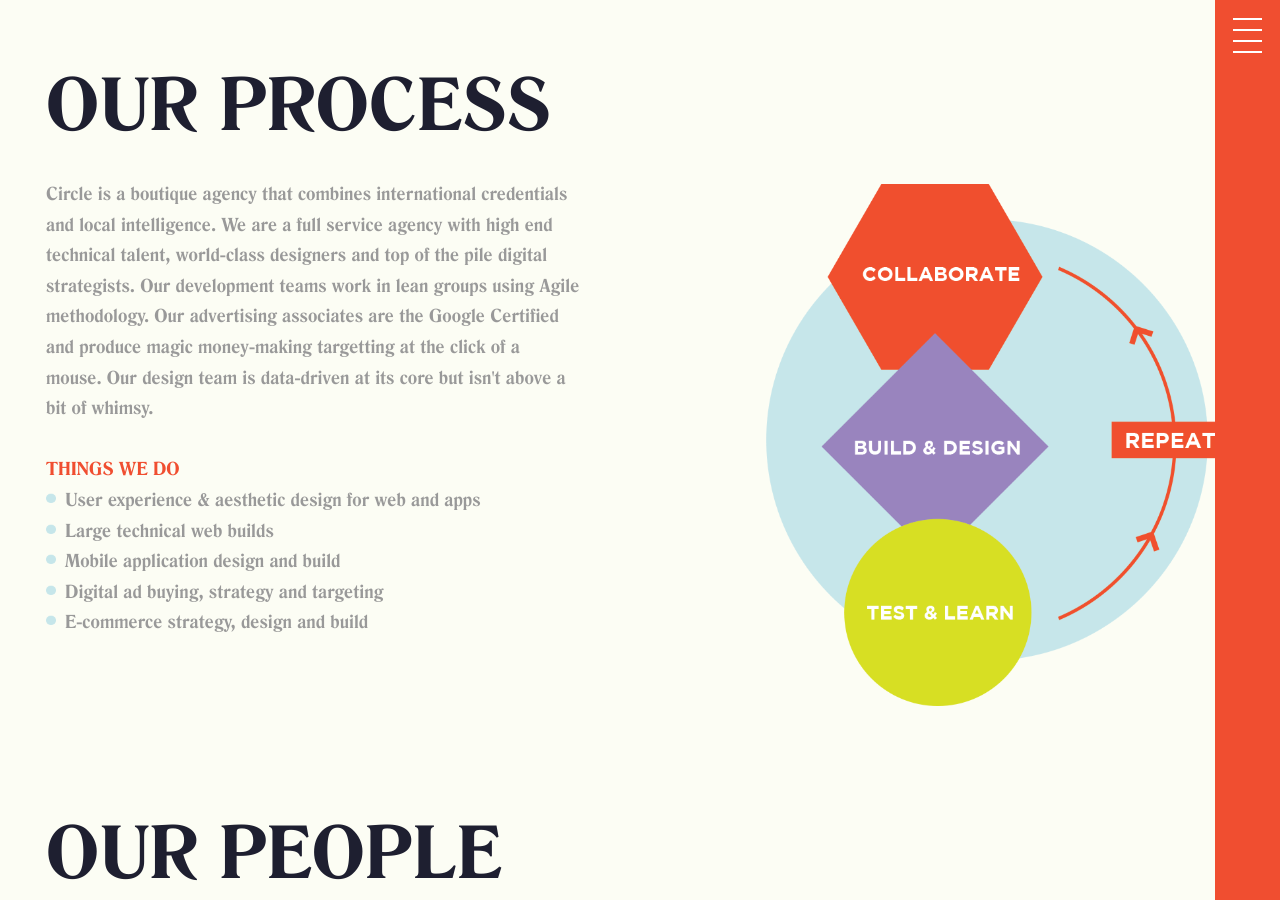
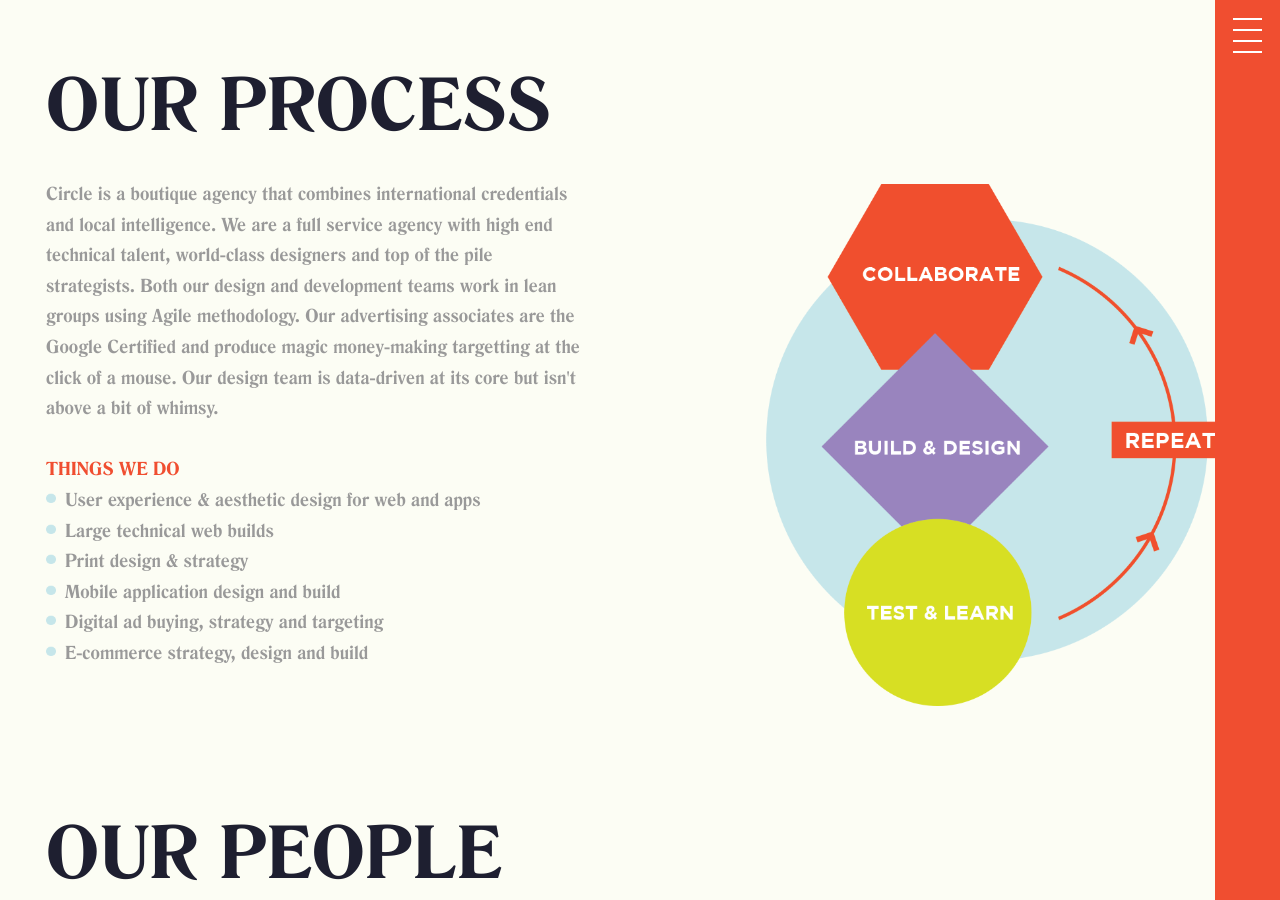
Before and after one commit to ryanhbowman/circle-site, a Jekyll site: the page built from process/index.html, in a window 1280 px wide and 900 px high. Built offline with Jekyll 4.4.1, drawn with Linux system fonts in a browser that asks for light colours; some web fonts are replaced.

Commit message:
work page

```diff
--- a/process/index.html
+++ b/process/index.html
@@ -24,10 +24,11 @@ layout: default
     </div>
     <div class="three-fifths columns">
       <p>
-        Circle is a boutique agency that combines international credentials and local intelligence. We are a full service agency with high end technical talent, world-class designers and top of the pile digital strategists. Our development teams work in lean groups using Agile methodology. Our advertising associates are the Google Certified and  produce magic money-making targetting at the click of a mouse. Our design team is data-driven at its core but isn't above a bit of whimsy.<br/><br/>
+        Circle is a boutique agency that combines international credentials and local intelligence. We are a full service agency with high end technical talent, world-class designers and top of the pile strategists. Both our design and development teams work in lean groups using Agile methodology. Our advertising associates are the Google Certified and produce magic money-making targetting at the click of a mouse. Our design team is data-driven at its core but isn't above a bit of whimsy.<br/><br/>
         <strong style="color:#F04E30">THINGS WE DO</strong><br/>
         <span class=""><img src="{{ "/images/bullet.png" | prepend: site.baseurl }}" alt="" class="image-bullet"> User experience & aesthetic design for web and apps<br/>
         <img src="{{ "/images/bullet.png" | prepend: site.baseurl }}" alt="" class="image-bullet">Large technical web builds<br/>
+        <img src="{{ "/images/bullet.png" | prepend: site.baseurl }}" alt="" class="image-bullet">Print design & strategy<br/>
         <img src="{{ "/images/bullet.png" | prepend: site.baseurl }}" alt="" class="image-bullet">Mobile application design and build<Br/>
         <img src="{{ "/images/bullet.png" | prepend: site.baseurl }}" alt="" class="image-bullet">Digital ad buying, strategy and targeting<br/>
         <img src="{{ "/images/bullet.png" | prepend: site.baseurl }}" alt="" class="image-bullet">E-commerce strategy, design and build
```
